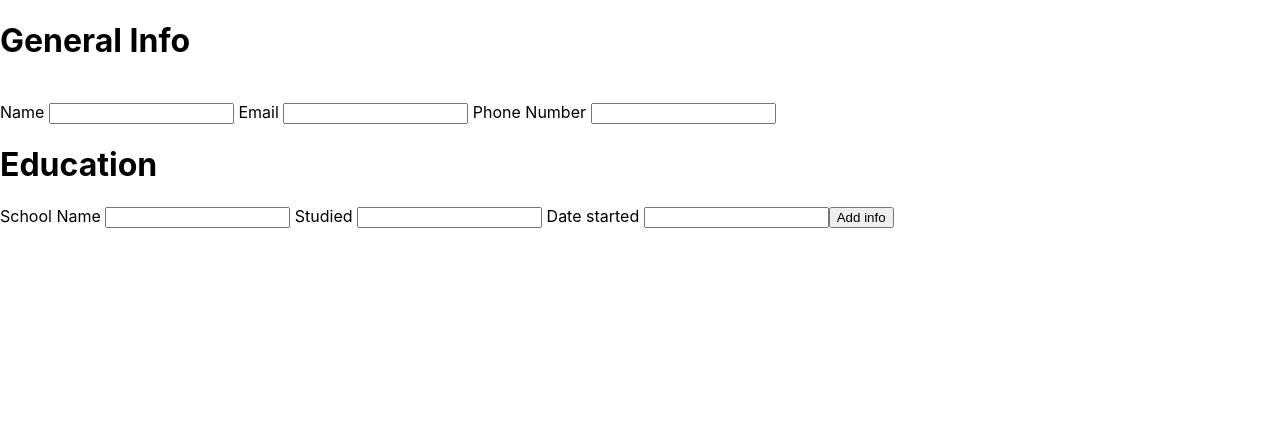
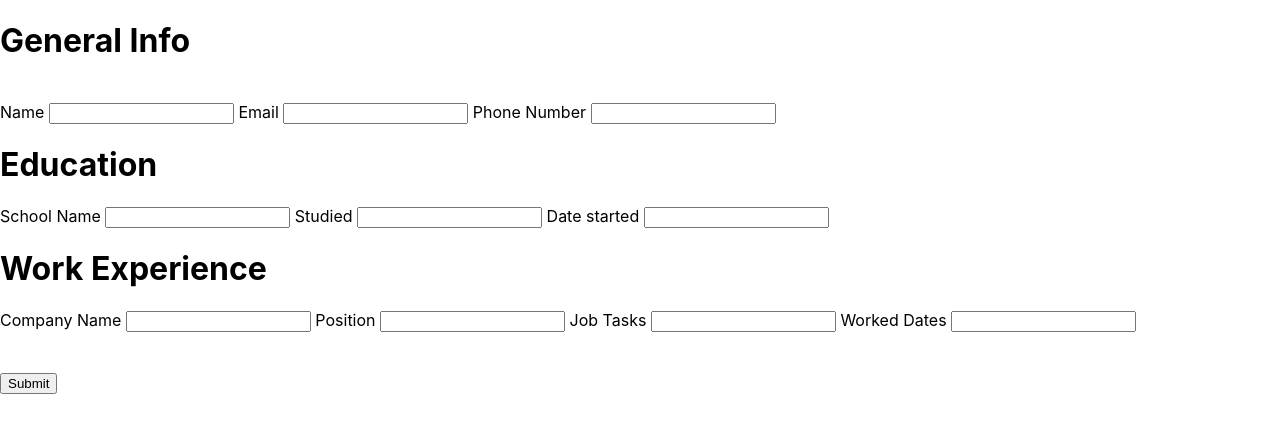
Before and after one commit to Michael-Mehta/cv-project, a React (Create React App) app: page / in a window 1280 px wide. Shown: the top 432 px of the page. Built offline with nearby package versions, Linux system fonts and the light colour scheme.

Commit message:
work experience section now works as well

```diff
--- a/src/App.js
+++ b/src/App.js
@@ -1,6 +1,7 @@
 import React, {Component} from 'react';
 import Overview from './components/Overview';
 import Education from './components/Education';
+import Work from './components/Work';
 import './App.css';
 
 class App extends Component {
@@ -150,6 +151,63 @@ handleDateChange = (e) => {
 };
 
 
+handleCompanyChange = (e) => {
+
+  this.setState({
+
+    companyName : {
+
+      text: e.target.value,
+
+
+    }
+
+  });
+};
+
+handlePositionChange = (e) => {
+
+  this.setState({
+
+    position : {
+
+      text: e.target.value,
+
+
+    }
+
+  });
+};
+
+handleJobTasksChange = (e) => {
+
+  this.setState({
+
+    jobTasks : {
+
+      text: e.target.value,
+
+
+    }
+
+  });
+};
+
+handleWorkedDatesChange = (e) => {
+
+  this.setState({
+
+    workedDates : {
+
+      text: e.target.value,
+
+
+    }
+
+  });
+};
+
+
 onSubmitTask = (e) => {
 
 
@@ -160,10 +218,11 @@ onSubmitTask = (e) => {
     background: this.state.background.concat(this.state.info, this.state.moreInfo,
       this.state.evenMoreInfo),
 
-      education: this.state.education.concat(this.state.schoolName, this.state.studied,
+    education: this.state.education.concat(this.state.schoolName, this.state.studied,
         this.state.date),
 
-
+    job: this.state.job.concat(this.state.companyName, this.state.position,
+      this.state.jobTasks, this.state.workedDates),
 
 
     info: {text: ''},
@@ -178,6 +237,15 @@ onSubmitTask = (e) => {
     studied: {text: ''},
 
     date: {text: ''},
+
+
+    companyName: {text: ''},
+
+    position: {text: ''},
+
+    jobTasks: {text: ''},
+
+    workedDates: {text: ''}
 
 
 
@@ -198,7 +266,8 @@ onSubmitTask = (e) => {
 
   render(){
 
-    const {info, moreInfo, evenMoreInfo, schoolName, studied, date, background, education} = this.state;
+    const {info, moreInfo, evenMoreInfo, schoolName, studied, date, companyName, position, jobTasks,
+      workedDates, background, education, job} = this.state;
 
 
   return (
@@ -243,15 +312,39 @@ onSubmitTask = (e) => {
 
      <input onChange = {this.handleDateChange} value = {date.text} type = "text" id = "dateInput"/>
 
+     <br />
+
+     <h1>Work Experience</h1>
 
 
+     <label htmlFor="companyNameInput"> Company Name </label>
 
+     <input onChange = {this.handleCompanyChange} value = {companyName.text} type = "text" id = "companyNameInput"/>
+
+     <label htmlFor="positionInput"> Position </label>
+
+     <input onChange = {this.handlePositionChange} value = {position.text} type = "text" id = "positionInput"/>
+
+
+     <label htmlFor="jobTasksInput"> Job Tasks </label>
+
+     <input onChange = {this.handleJobTasksChange} value = {jobTasks.text} type = "text" id = "jobTasksInput"/>
+
+
+     <label htmlFor="workedDatesInput"> Worked Dates </label>
+
+     <input onChange = {this.handleWorkedDatesChange} value = {workedDates.text} type = "text" id = "workedDatesInput"/>
+
+
+     <br />
+     <br />
+     <br />
 
 
 
       <button type = "submit">
 
-        Add info
+       Submit
 
       </button>
 
@@ -259,10 +352,11 @@ onSubmitTask = (e) => {
 
     <Overview background = {background} />
     <Education education = {education} />
+    <Work work = {job} />
 
     </div>
 
-    <br />
+
 
 
     </div>
--- a/src/components/Work.js
+++ b/src/components/Work.js
@@ -0,0 +1,24 @@
+import React from "react";
+
+
+const Work = (props) => {
+
+    const {work} = props;
+
+    return (
+
+        <ul>
+
+            {work.map((task) => {
+
+                return <li>{task.text}</li>;
+
+            })}
+        </ul>
+
+
+    );
+};
+
+
+export default Work;
```
Also changed, not shown: 1 other file (tests, documents, lock files or other folders).
